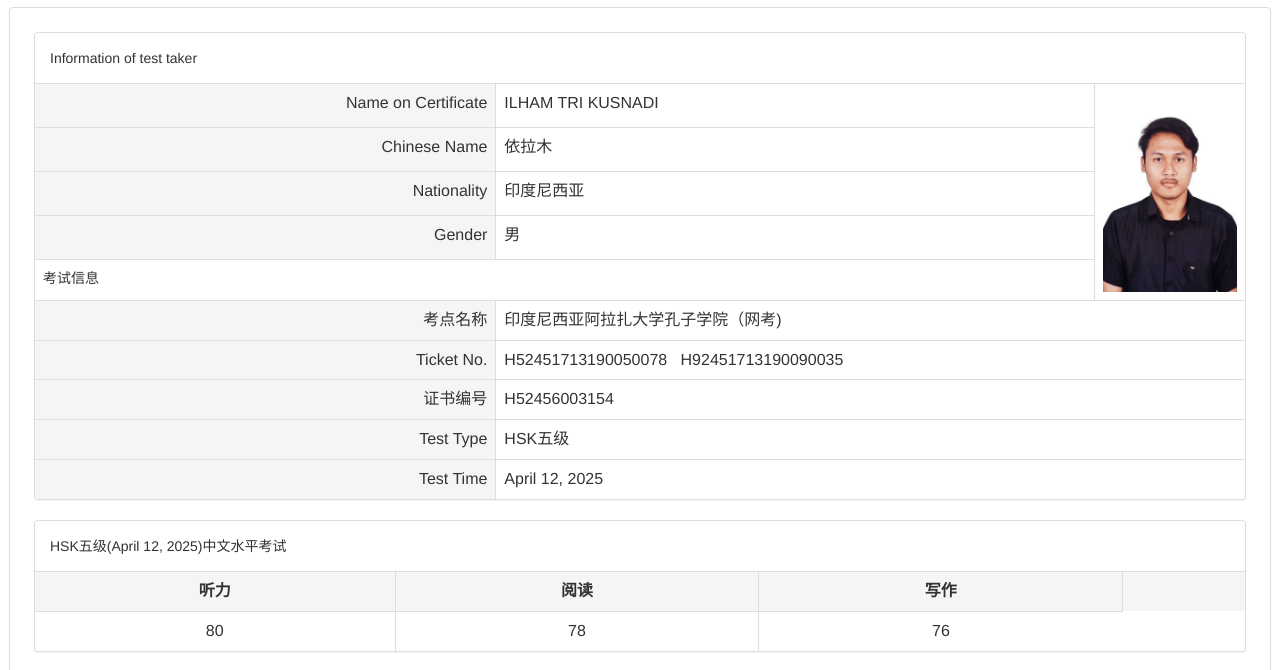
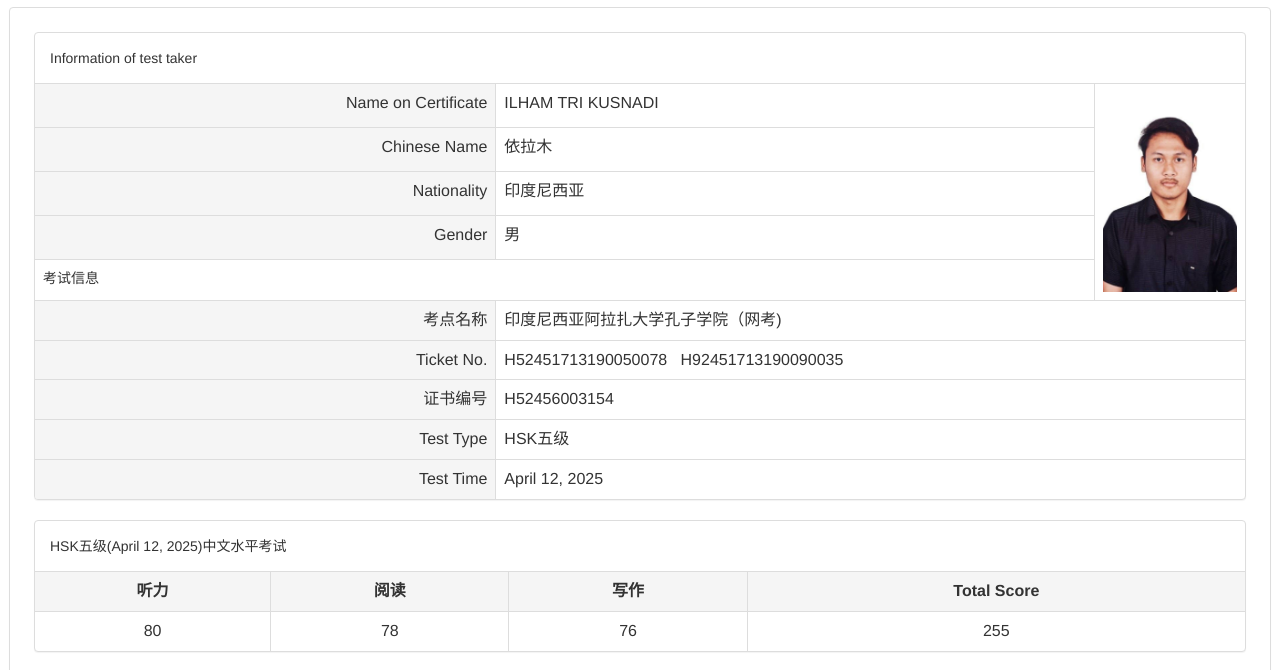
Before and after one commit to 0adminchinesetest/adminchinesetest, a plain HTML site: page index.html in a window 1280 px wide. Shown: the part 95-765 px from the top of the page. Drawn offline with Linux system fonts and the light colour scheme.

Commit message:
Update index.html

```diff
--- a/index.html
+++ b/index.html
@@ -77,6 +77,8 @@
 								<th><div align="center">阅读</div></th>
 								<th><div align="center">写作</div></th>
 							<th>
+							<div align="center">
+									Total Score
 
 							</div>
 							</th>
@@ -99,7 +101,7 @@
 
 
 							</td>
-
+								<td align="center">255
 							</td>
 						</tr>
 					</tbody>
```
